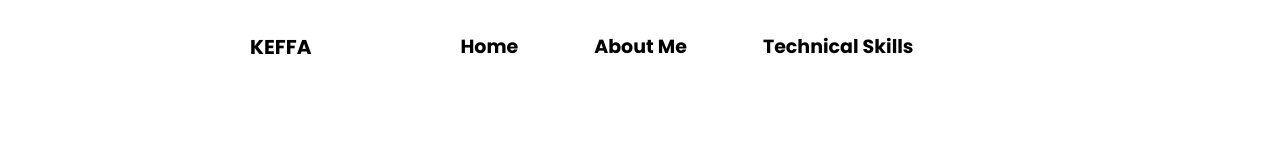
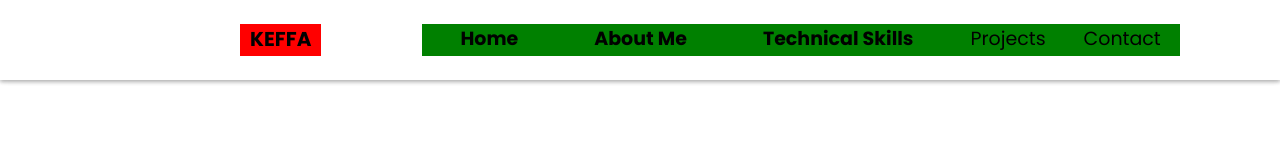
Before and after one commit to efpha/My-portfolio-site, a React (Create React App) app: page / in a window 1280 px wide. Shown: the top 160 px of the page. Built offline with nearby package versions, Linux system fonts and the light colour scheme.

Commit message:
Navbar fixing

```diff
--- a/src/App.css
+++ b/src/App.css
@@ -14,17 +14,26 @@
     font-family: "Poppins", sans-serif;
   }
 
-  .navbar{
+  .navbar {
+    z-index: 9999;
+    position: fixed;
+    top: 0;
+    left: 0;
+    width: 100%;
     display: flex;
-    height: 13vh;
-    /* box-shadow: 0 2px 4px 0 rgba(0, 0, 0, 0.2), 0 1px 5px 0 rgba(0, 0, 0, 0.19); */
+    box-shadow: 0 2px 4px 0 rgba(0, 0, 0, 0.2), 0 1px 5px 0 rgba(0, 0, 0, 0.19);
+    height: 5em;
+    background-color: white;
+    transition: background-color 0.3s;
   }
 
   .navbar .logo{
-    position: absolute;
+    position: fixed;
     left: 15em;
-    top: 2em;
+    top: 1.5em;
     height: 2em;
+    background-color: red;
+    cursor: pointer;
   }
 
   .navbar .logo-content{
@@ -34,10 +43,12 @@
   }
 
   .navbar ul{
-    position: absolute;
+    position: fixed;
     left: 33%;
-    top: 2em;
+    top: 1.5em;
     height: 2em;
+    background-color: green;
+    cursor: pointer;
   }
 
   .navbar ul li{
@@ -58,6 +69,7 @@
     border-bottom: none;
     font-weight: bold;
   }
+
   .navbar ul li a:after{
     background-color: rgb(130, 130, 130);
     content: '';
@@ -87,7 +99,7 @@
 
 
   .home-container .home-card{
-    margin: auto;
+    margin: 7vh auto 0 auto;
     height: 85vh;
   }
   .home-content{
@@ -198,8 +210,8 @@
   }
 
   .about-me-container{
-    height: 80vh;
-    margin-bottom: 20vh;
+    height: 90vh;
+    margin-top: 9vh;
   }
   .about-me-title{
     text-align: center;
@@ -249,7 +261,7 @@
     width: 80%;
     height: 90vh;
     text-align: center;
-    margin: -10vh auto 15em auto;
+    margin: 0 auto -15vh auto;
   }
   .experience-title{
     position: relative;
--- a/src/Components/Navbar.js
+++ b/src/Components/Navbar.js
@@ -11,7 +11,7 @@ function Navbar() {
   };
 
   return (
-    <div className="navbar navbar-expand-lg">
+    <div className="navbar">
       <div className="logo">
         <ScrollLink
           to="home"
@@ -58,6 +58,12 @@ function Navbar() {
             Technical Skills
           </ScrollLink>
         </li>
+        <li>
+          Projects
+        </li>
+        <li>
+          Contact
+        </li>
       </ul>
     </div>
   );
```
